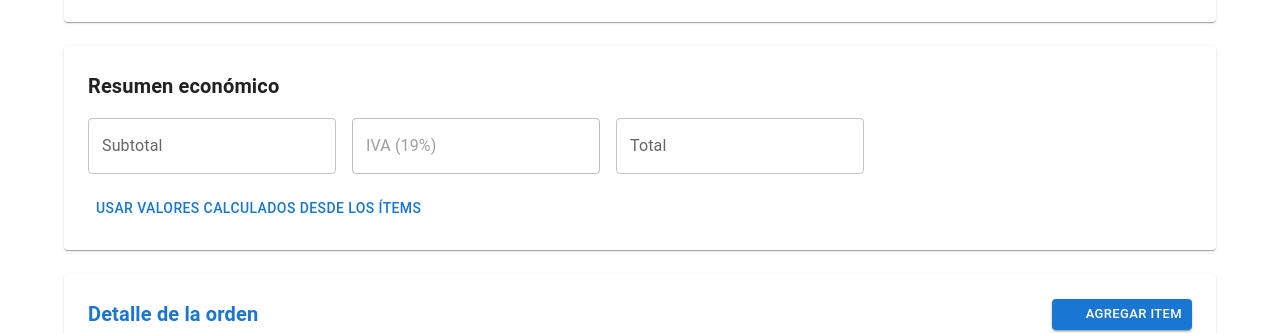
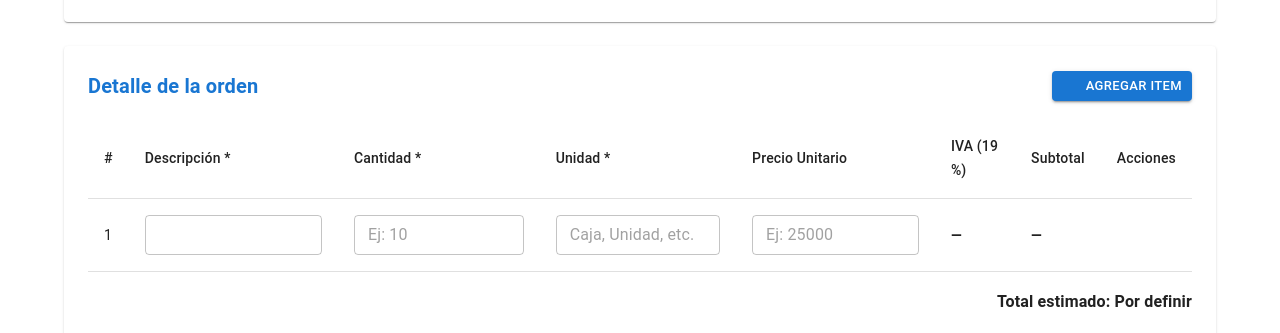
Before and after one commit to cbenigi/Infotec, a React (Create React App) app in the folder frontend/: page /orden-compra/1 in a window 1280 px wide. Shown: the part 388-721 px from the top of the page. Built offline with nearby package versions, Linux system fonts and the light colour scheme; no server answers; some icons are missing.

Commit message:
Reorganizacion de la generacion de ordenes de compra para que se emitan tanto de empresa como desde clientes y organizacion del formato para que muestre el iva en el lugar correcto y evitar sobrecargar al cliente

```diff
--- a/frontend/src/pages/OrdenCompraForm.jsx
+++ b/frontend/src/pages/OrdenCompraForm.jsx
@@ -46,7 +46,6 @@ const OrdenCompraForm = () => {
   const [loading, setLoading] = useState(false);
   const [generatingPdf, setGeneratingPdf] = useState(false);
   const [proveedores, setProveedores] = useState([]);
-  const [manualTotalsSource, setManualTotalsSource] = useState(null);
   const [form, setForm] = useState({
     numero: '',
     fecha_entrega: '',
@@ -195,41 +194,6 @@ const OrdenCompraForm = () => {
   }, [items]);
 
   useEffect(() => {
-    if (manualTotalsSource) return;
-    const subtotalFromItems = calculateItemsSubtotal();
-    if (subtotalFromItems !== null) {
-      const iva = subtotalFromItems * IVA_RATE;
-      const total = subtotalFromItems + iva;
-      setForm((prev) => ({
-        ...prev,
-        subtotal: subtotalFromItems.toFixed(2),
-        total: total.toFixed(2)
-      }));
-    }
-  }, [items, manualTotalsSource, calculateItemsSubtotal]);
-
-  const handleSubtotalInput = (value) => {
-    const parsed = parseNumber(value);
-    setManualTotalsSource(value ? 'subtotal' : null);
-    setForm((prev) => ({
-      ...prev,
-      subtotal: value,
-      total: parsed !== null ? (parsed * (1 + IVA_RATE)).toFixed(2) : ''
-    }));
-  };
-
-  const handleTotalInput = (value) => {
-    const parsed = parseNumber(value);
-    setManualTotalsSource(value ? 'total' : null);
-    setForm((prev) => ({
-      ...prev,
-      total: value,
-      subtotal: parsed !== null ? (parsed / (1 + IVA_RATE)).toFixed(2) : ''
-    }));
-  };
-
-  const handleResetTotalsToItems = () => {
-    setManualTotalsSource(null);
     const subtotalFromItems = calculateItemsSubtotal();
     if (subtotalFromItems !== null) {
       const iva = subtotalFromItems * IVA_RATE;
@@ -242,13 +206,17 @@ const OrdenCompraForm = () => {
     } else {
       setForm((prev) => ({ ...prev, subtotal: '', total: '' }));
     }
-  };
+  }, [items, calculateItemsSubtotal]);
 
   const getSubtotal = (item) => {
     const cantidad = parseNumber(item.cantidad);
     const precio = parseNumber(item.precio_unitario);
     if (cantidad === null || precio === null) return 0;
     return cantidad * precio;
+  };
+  const getIva = (item) => {
+    const subtotal = getSubtotal(item);
+    return subtotal * IVA_RATE;
   };
 
   const totalEstimado = items.reduce((acc, item) => acc + getSubtotal(item), 0);
@@ -492,51 +460,6 @@ const OrdenCompraForm = () => {
           </Paper>
 
           <Paper sx={{ p: 3, mb: 3 }}>
-            <Typography variant="h6" sx={{ fontWeight: 600, mb: 2 }}>
-              Resumen económico
-            </Typography>
-            <Grid container spacing={2}>
-              <Grid item xs={12} md={4}>
-                <TextField
-                  label="Subtotal"
-                  value={form.subtotal}
-                  onChange={(e) => handleSubtotalInput(e.target.value)}
-                  fullWidth
-                />
-              </Grid>
-              <Grid item xs={12} md={4}>
-                <TextField
-                  label="IVA (19%)"
-                  value={(() => {
-                    const subtotalNumber = parseNumber(form.subtotal);
-                    const totalNumber = parseNumber(form.total);
-                    if (subtotalNumber !== null && totalNumber !== null) {
-                      return (totalNumber - subtotalNumber).toFixed(2);
-                    }
-                    if (subtotalNumber !== null) {
-                      return (subtotalNumber * IVA_RATE).toFixed(2);
-                    }
-                    return '';
-                  })()}
-                  fullWidth
-                  disabled
-                />
-              </Grid>
-              <Grid item xs={12} md={4}>
-                <TextField
-                  label="Total"
-                  value={form.total}
-                  onChange={(e) => handleTotalInput(e.target.value)}
-                  fullWidth
-                />
-              </Grid>
-            </Grid>
-            <Button sx={{ mt: 2 }} onClick={handleResetTotalsToItems}>
-              Usar valores calculados desde los ítems
-            </Button>
-          </Paper>
-
-          <Paper sx={{ p: 3, mb: 3 }}>
             <Box sx={{ display: 'flex', justifyContent: 'space-between', alignItems: 'center', mb: 2 }}>
               <Typography variant="h6" sx={{ fontWeight: 600, color: '#1976d2' }}>
                 Detalle de la orden
@@ -554,6 +477,7 @@ const OrdenCompraForm = () => {
                     <TableCell>Cantidad *</TableCell>
                     <TableCell>Unidad *</TableCell>
                     <TableCell>Precio Unitario</TableCell>
+                    <TableCell>IVA (19 %)</TableCell>
                     <TableCell>Subtotal</TableCell>
                     <TableCell>Acciones</TableCell>
                   </TableRow>
@@ -596,6 +520,9 @@ const OrdenCompraForm = () => {
                           size="small"
                           placeholder="Ej: 25000"
                         />
+                      </TableCell>
+                      <TableCell sx={{ fontWeight: 600 }}>
+                        {getSubtotal(item) > 0 ? `$ ${getIva(item).toLocaleString('es-CO')}` : '—'}
                       </TableCell>
                       <TableCell sx={{ fontWeight: 600 }}>
                         {getSubtotal(item) > 0 ? `$ ${getSubtotal(item).toLocaleString('es-CO')}` : '—'}
```
Also changed, not shown: 2 other files (tests, documents, lock files or other folders).
